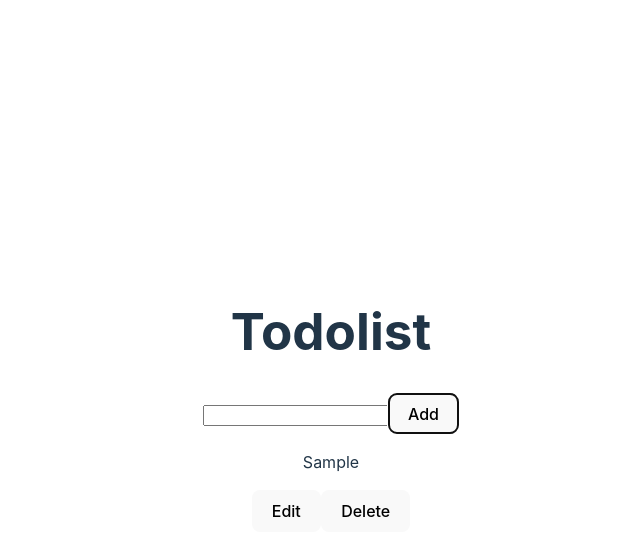
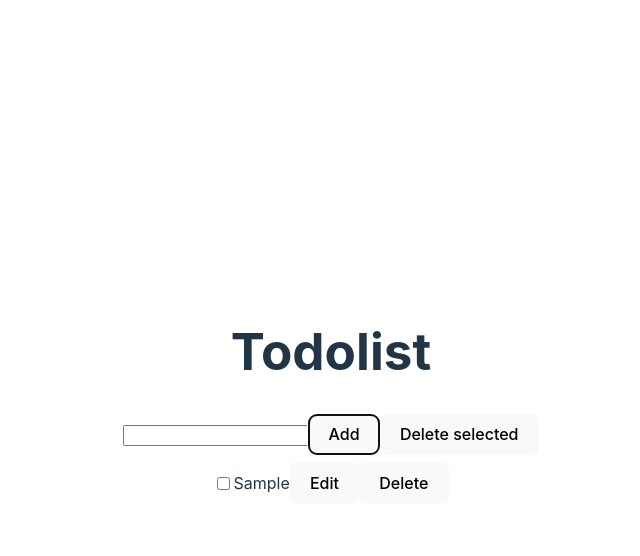
Before and after one commit to vbetsch/tp-vuejs, a Vue app in the folder todolist/: page / in a window 1280 px wide. Both pictures are taken after typing "Sample" into the empty fields and a click on the button "Add". Shown: the top 556 px of the page, without its empty margins (309-949 px from the left). Built offline with nearby package versions, Linux system fonts and the light colour scheme.

Commit message:
:sparkles: Delete selected elements

```diff
--- a/todolist/src/components/TodoItem.vue
+++ b/todolist/src/components/TodoItem.vue
@@ -1,11 +1,11 @@
 <script setup lang="ts">
-import {ref} from "vue";
+import {Ref, ref} from "vue";
 
 defineProps<{
     todo: TodoItemType
 }>()
 
-let editMode = ref(false)
+let editMode: Ref<boolean> = ref(false)
 
 function clickOnEditButton() {
     editMode.value = true
@@ -19,6 +19,7 @@ function clickOnSubmitButton(todo: TodoItemType) {
 </script>
 
 <template>
+    <input type="checkbox" v-model="todo.isSelected" :checked="todo.isSelected">
     <p v-if="!editMode">{{ todo.title }}</p>
     <input v-if="editMode" id="edit-todo" type="text" v-model="todo.title" @focusout="editMode = false"
            @keydown.enter="clickOnSubmitButton(todo)">
--- a/todolist/src/components/TodoList.vue
+++ b/todolist/src/components/TodoList.vue
@@ -1,16 +1,17 @@
 <script setup lang="ts">
-import {reactive} from "vue";
+import {reactive, Ref, ref} from "vue";
 import Todo from "./TodoItem.vue";
 
-let inputNewValue = ""
+let inputNewValue: Ref<string> = ref("")
 let todos: TodoItemType[] = reactive([])
 
 function clickOnAddTodo() {
-    if (inputNewValue !== "") {
+    if (inputNewValue.value !== "") {
         todos.push({
-            title: inputNewValue
+            title: inputNewValue.value,
+            isSelected: false
         })
-        inputNewValue = ""
+        inputNewValue.value = ""
     }
 }
 
@@ -20,6 +21,13 @@ function clickOnDeleteTodo(todo: TodoItemType) {
         1
     );
 }
+
+function clickOnDeleteSelectedTodos() {
+    const selectedTodos = todos.filter((todo: TodoItemType) => todo.isSelected)
+    if (selectedTodos.length) {
+        selectedTodos.map((todo) => clickOnDeleteTodo(todo))
+    }
+}
 </script>
 
 <template>
@@ -27,10 +35,17 @@ function clickOnDeleteTodo(todo: TodoItemType) {
     <label for="new-todo">
         <button @click="clickOnAddTodo">Add</button>
     </label>
-    <div v-for="todo in todos" :key="todos.indexOf(todo)">
+    <button @click="clickOnDeleteSelectedTodos">Delete selected</button>
+    <div class="todo" v-for="todo in todos" :key="todos.indexOf(todo)">
         <Todo :todo="todo"/>
         <button @click="clickOnDeleteTodo(todo)">Delete</button>
     </div>
 </template>
 
-<style scoped></style>
+<style scoped>
+.todo {
+    display: flex;
+    justify-content: center;
+    align-items: center;
+}
+</style>
--- a/todolist/src/types/TodoItemType.ts
+++ b/todolist/src/types/TodoItemType.ts
@@ -1,3 +1,4 @@
 interface TodoItemType {
     title: string,
+    isSelected: boolean
 }
```
